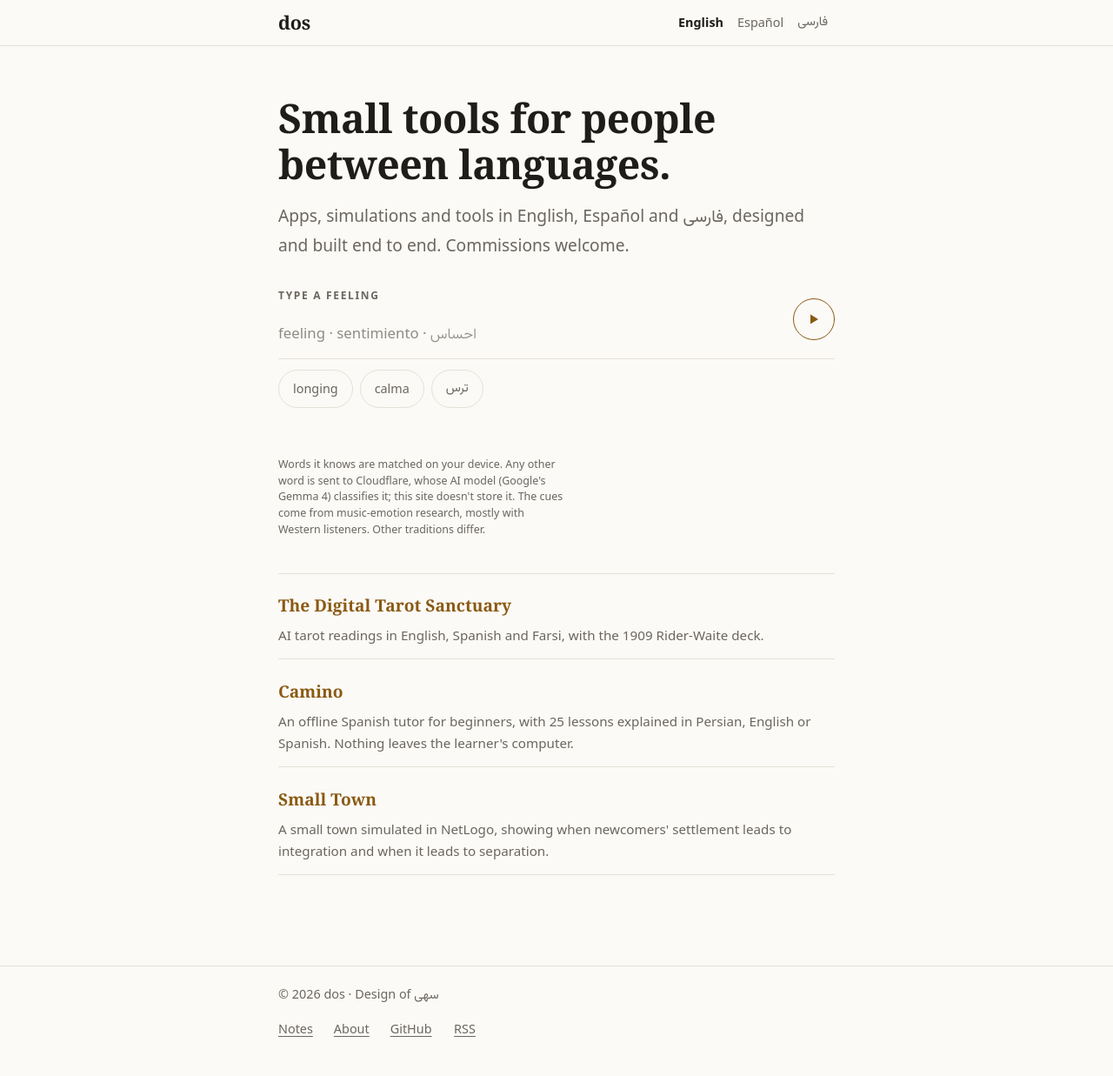
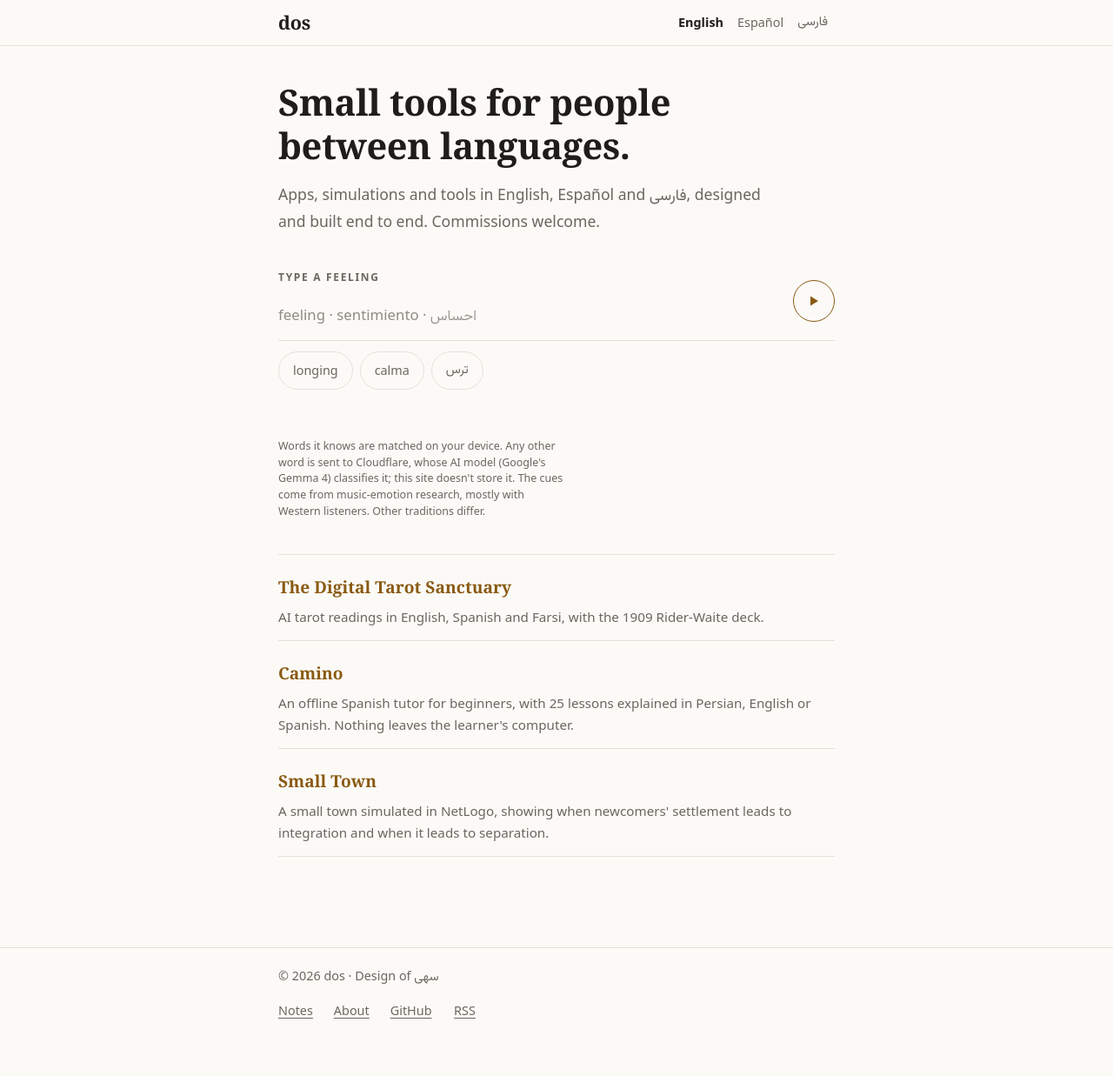
Before and after one commit to soheilhraad-eng/soheilhraad-eng.github.io, a Jekyll site: the page built from index.md, in a window 1280 px wide. Shown: the whole page at 87% size. Built offline with Jekyll 4.4.1, drawn with Linux system fonts in a browser that asks for light colours; after the commit the page ends 1216 px from its top, so only the background shows below that.

Commit message:
Home intro: one spacing scale, balanced headline lines, and language names isolated so mixed-script text keeps its order
Co-Authored-By: Claude Sonnet 5.5 <noreply@anthropic.com>
Claude-Session: https://claude.ai/code/session_01LzqevfqfwJXEHYxCVg4Hxv

```diff
--- a/assets/css/style.scss
+++ b/assets/css/style.scss
@@ -14,6 +14,12 @@
   --accent-soft: #f4ecdf;
   --radius: 10px;
   --measure: 42rem;
+  // One spacing scale for the whole site: gaps between things are always one of these.
+  --space-1: 0.5rem;
+  --space-2: 1rem;
+  --space-3: 1.5rem;
+  --space-4: 2.5rem;
+  --space-5: 4rem;
   --font-body: system-ui, -apple-system, "Segoe UI", Roboto, "Vazirmatn", sans-serif;
   --font-display: Georgia, "Times New Roman", serif;
 }
@@ -71,9 +77,11 @@ body {
   padding: 0 16px;
 }
 
-main.wrap { padding-top: 2.5rem; padding-bottom: 4rem; }
+main.wrap { padding-top: var(--space-4); padding-bottom: var(--space-5); }
+@media (max-width: 520px) { main.wrap { padding-top: var(--space-3); } }
 
-h1, h2, h3 { font-family: var(--font-display); line-height: 1.25; font-weight: 600; }
+h1, h2, h3 { font-family: var(--font-display); line-height: 1.25; font-weight: 600; text-wrap: balance; }
+p { text-wrap: pretty; }
 h1 { font-size: clamp(1.9rem, 5vw, 2.5rem); margin: 0 0 1rem; }
 h2 { font-size: 1.4rem; margin: 2.5rem 0 0.75rem; }
 h3 { font-size: 1.1rem; margin: 0 0 0.35rem; }
@@ -109,9 +117,10 @@ pre code { background: none; padding: 0; }
 .bar .langs a[aria-current] { color: var(--text); font-weight: 600; }
 .bar .langs a[aria-current]:hover { cursor: default; }
 
-.intro { padding: 1rem 0 0; }
-.intro h1 { font-size: clamp(2rem, 6vw, 2.9rem); letter-spacing: -0.01em; line-height: 1.15; max-width: 20ch; }
-.lede { font-size: 1.2rem; color: var(--muted); margin-top: 0; }
+.intro { margin: 0 0 var(--space-4); }
+.intro h1 { font-size: clamp(1.9rem, 6vw, 2.6rem); letter-spacing: -0.01em; line-height: 1.2; margin: 0 0 var(--space-2); }
+[lang="fa"] .intro h1 { line-height: 1.5; }
+.lede { font-size: 1.1rem; color: var(--muted); margin: 0; max-width: 36rem; }
 
 // The projects on the home and Projects pages: a plain list, name and one line, no cards.
 .works { list-style: none; margin: 0 0 2.5rem; padding: 0; }
--- a/index.md
+++ b/index.md
@@ -7,7 +7,7 @@ ref: home
 {%- assign t = site.data.i18n[page.lang] -%}
 <section class="intro">
   <h1>Small tools for people between languages.</h1>
-  <p class="lede">Apps, simulations and tools in English, Español and <span lang="fa" dir="rtl">فارسی</span>, designed and built end to end. Commissions welcome.</p>
+  <p class="lede">Apps, simulations and tools in <span lang="en" dir="ltr">English</span>, <span lang="es" dir="ltr">Español</span> and <span lang="fa" dir="rtl">فارسی</span>, designed and built end to end. Commissions welcome.</p>
 </section>
 
 {% include type-a-feeling.html %}
```
Also changed, not shown: es/index.md (+1 -1 lines), fa/index.md (+1 -1 lines).
